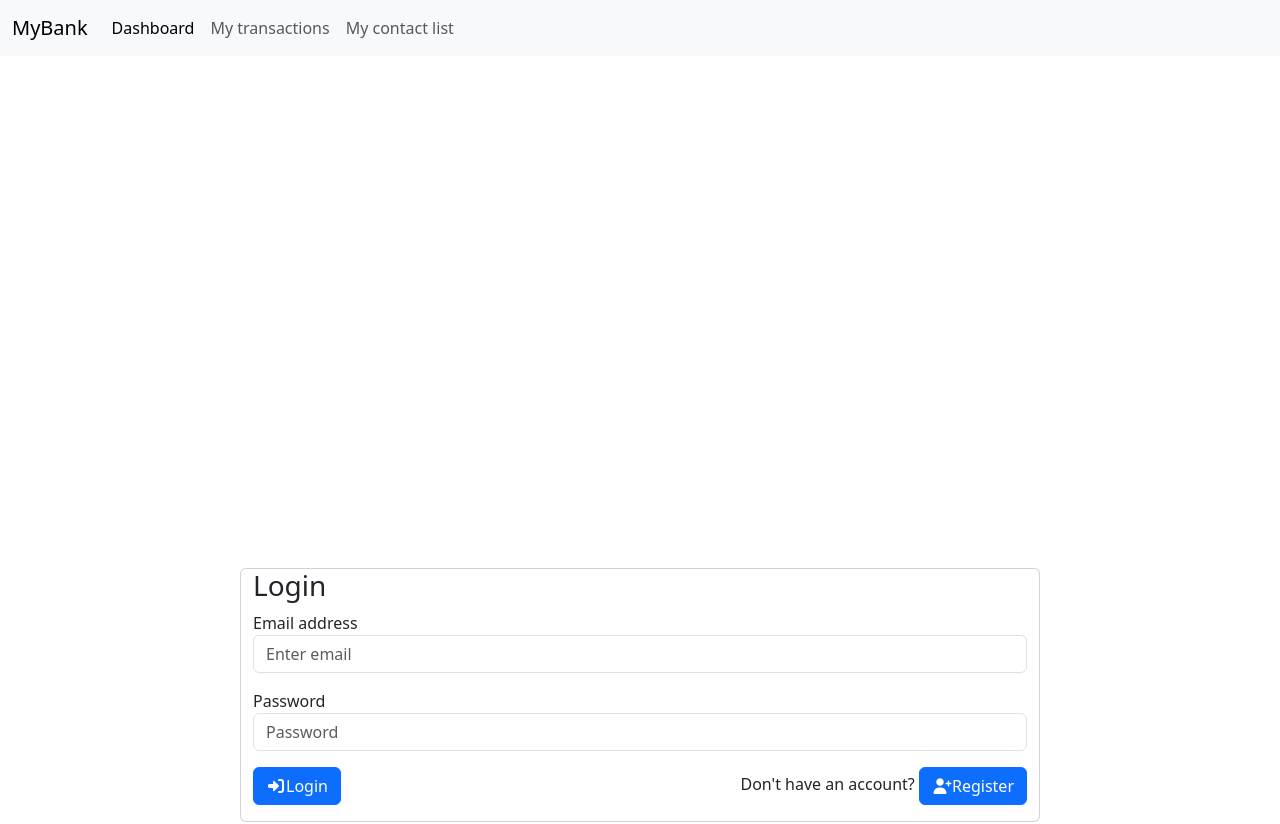
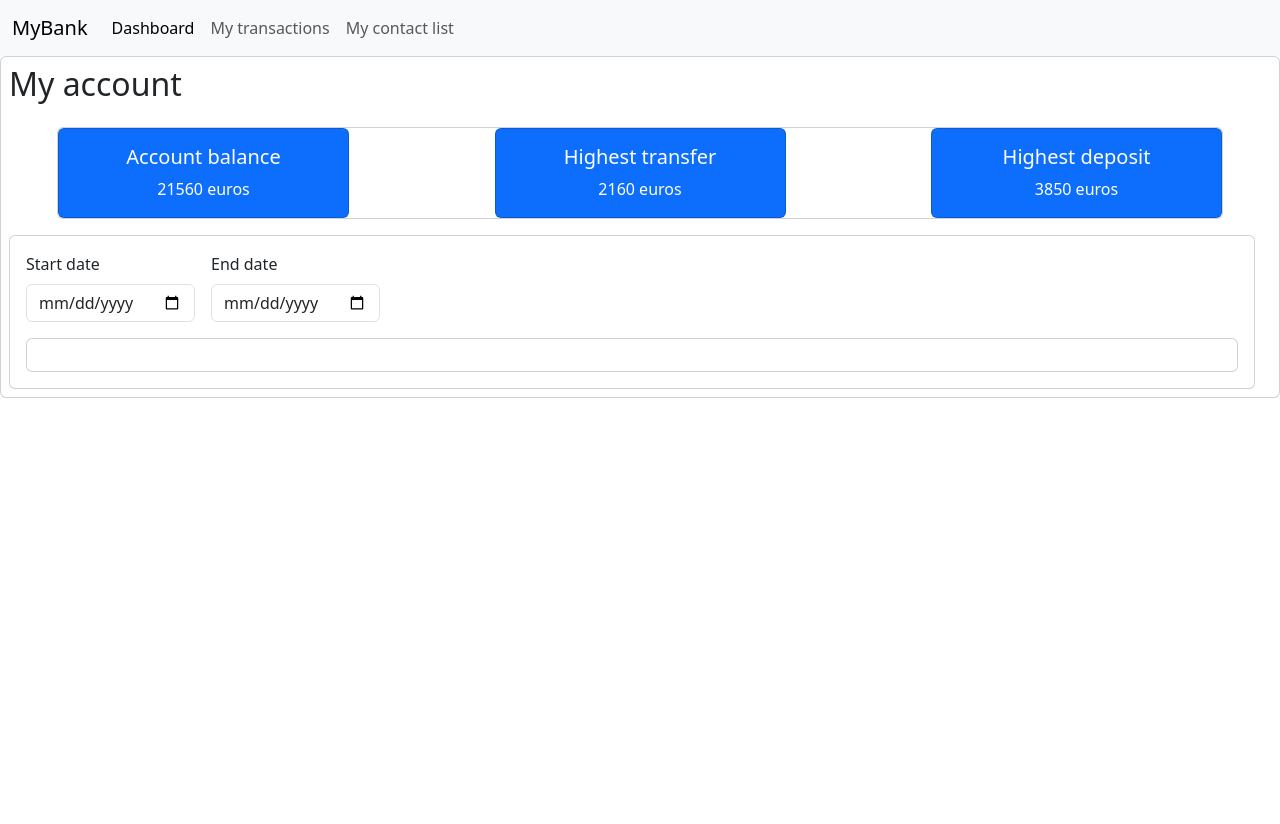
Before and after one commit to dilhan49/bankingangular, an Angular app: page / in a window 1280 px wide. Shown: the top 824 px of the page. After the commit the page ends 800 px from the top, so only its background shows below. Built offline with nearby package versions, Linux system fonts and the light colour scheme.

Commit message:
User dashboard

```diff
--- a/src/app/app.component.html
+++ b/src/app/app.component.html
@@ -1,5 +1,5 @@
 <app-menu></app-menu>
-<app-login></app-login>
-<app-register></app-register>
+
+<app-user-dashboard></app-user-dashboard>
 
 <router-outlet></router-outlet>
--- a/src/app/app.module.ts
+++ b/src/app/app.module.ts
@@ -6,13 +6,15 @@ import { AppComponent } from './app.component';
 import { LoginComponent } from './pages/login/login.component';
 import { RegisterComponent } from './pages/register/register.component';
 import { MenuComponent } from './components/menu/menu.component';
+import { UserDashboardComponent } from './pages/user-dashboard/user-dashboard.component';
 
 @NgModule({
   declarations: [
     AppComponent,
     LoginComponent,
     RegisterComponent,
-    MenuComponent
+    MenuComponent,
+    UserDashboardComponent
   ],
   imports: [
     BrowserModule,
--- /dev/null
+++ b/src/app/pages/user-dashboard/user-dashboard.component.html
@@ -0,0 +1,45 @@
+<div class="card p-2">
+  <h2>My account</h2>
+  <div class ="d-flex flex-row justify-content-between card me-5 ms-5 mb-3 mt-3">
+      <div class="card text-white bg-primary  text-center col-3">
+        <div class="card-body">
+          <h5 class="card-title">Account balance</h5>
+          <p class="card-text">
+            21560 euros
+          </p>
+        </div>
+      </div>
+      <div class="card text-white bg-primary text-center col-3">
+        <div class="card-body">
+          <h5 class="card-title">Highest transfer</h5>
+          <p class="card-text">
+            2160 euros
+          </p>
+        </div>
+      </div>
+      <div class="card text-white bg-primary  text-center col-3">
+        <div class="card-body">
+          <h5 class="card-title">Highest deposit</h5>
+          <p class="card-text">
+            3850 euros
+          </p>
+        </div>
+      </div>
+  </div>
+  <div class ="card me-3 p-3">
+    <div class="d-flex flex-row align-items-start mb-3">
+      <div class="me-3">
+        <label for="start-date" class="form-label">Start date</label>
+        <input type="date" class="form-control" id="start-date" placeholder="--/--/----">
+      </div>
+
+      <div class="">
+        <label for="end-date" class="form-label">End date</label>
+        <input type="date" class="form-control" id="end-date" placeholder="--/--/----">
+      </div>
+    </div>
+    <div class="card p-3">
+
+    </div>
+  </div>
+</div>
--- /dev/null
+++ b/src/app/pages/user-dashboard/user-dashboard.component.ts
@@ -0,0 +1,15 @@
+import { Component, OnInit } from '@angular/core';
+
+@Component({
+  selector: 'app-user-dashboard',
+  templateUrl: './user-dashboard.component.html',
+  styleUrls: ['./user-dashboard.component.scss']
+})
+export class UserDashboardComponent implements OnInit {
+
+  constructor() { }
+
+  ngOnInit(): void {
+  }
+
+}
```
Also changed, not shown: src/app/pages/user-dashboard/user-dashboard.component.scss (added), 1 other file (tests, documents, lock files or other folders).
